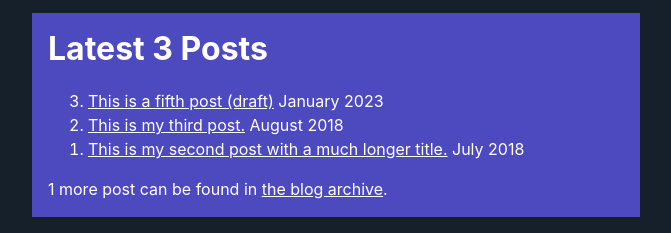
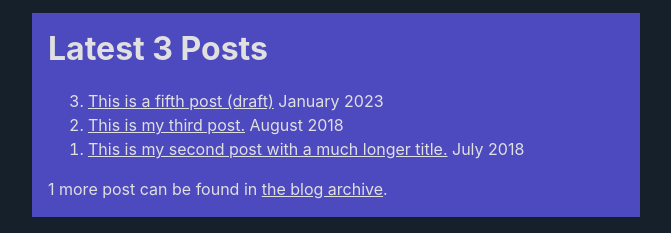
Before and after one commit to mattmakesmaps/mattmakesmaps.github.com, an Eleventy site: page content/index.md in a window 1280 px wide. Shown: the part 1058-1291 px from the top of the page, without its empty margins (304-975 px from the left). Built offline with nearby package versions, Linux system fonts and the dark colour scheme; Eleventy itself is replaced by a stand-in of ours; files that its build step writes are made by us from their sources.

Commit message:
Update postlist text color for dark mode

```diff
--- a/public/css/index.css
+++ b/public/css/index.css
@@ -33,6 +33,8 @@
 		--text-color-link: #1493fb;
 		--text-color-link-active: #6969f7;
 		--text-color-link-visited: #a6a6f8;
+
+		--homepage-postlist-text-color: var(--color-gray-20);
 
 		--background-color: #15202b;
 	}
```
